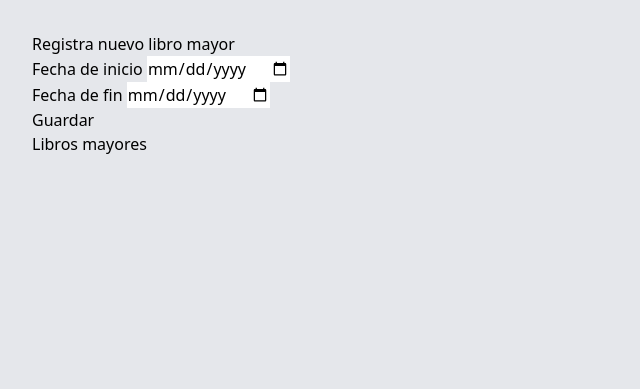
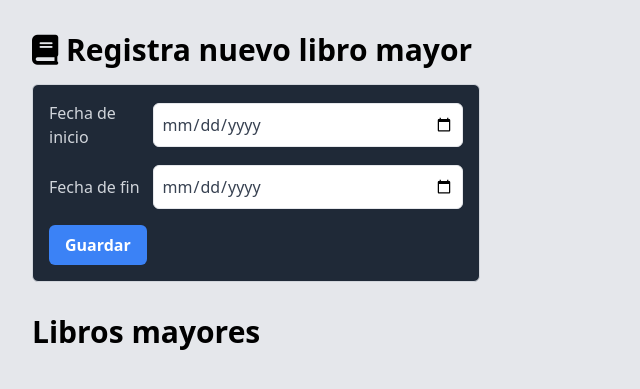
Before and after one commit to ado1203/ProyectoSIC-SistemaContableCodeCrafters, a Django app: page /ledgers/ in a window 1280 px wide. Shown: the part 64-453 px from the top of the page, without its empty margins (0-640 px from the left). Run offline with Django 4.2, Linux system fonts and the light colour scheme; data that the repository does not hold is empty; parts of the project's set-up code (start-up, migrations or seed data) failed here and were passed over; some libraries are stand-ins or nearby versions.

Commit message:
Adding styles and apply corrections

```diff
--- a/general_ledger/templates/ledgers.html
+++ b/general_ledger/templates/ledgers.html
@@ -1,29 +1,34 @@
 {% extends 'base.html' %}
 
 {% block content %}
-    <h1>Registra nuevo libro mayor</h1>
+<h1 class="text-3xl font-bold mb-4">
+    <i class="fas fa-book"></i> Registra nuevo libro mayor
+</h1>
 
-    <form action="/ledgers/" method="POST">
+
+    <!-- Formulario de Registro de Libro Mayor -->
+    <form action="/ledgers/" method="POST" class="max-w-md p-4 border border-gray-300 bg-gray-800 text-white rounded-md">
         {% csrf_token %}
-        <label for="start_date">Fecha de inicio</label>
-        <input type="date" name="start_date" id="start_date">
-        <br>
-        <label for="end_date">Fecha de fin</label>
-        <input type="date" name="end_date" id="end_date">
-        <br>
-        <button type="submit">Guardar</button>
+        <div class="mb-4 flex items-center">
+            <label for="start_date" class="w-1/4 text-left text-gray-300">Fecha de inicio</label>
+            <input type="date" name="start_date" id="start_date" class="w-3/4 p-2 border rounded-md text-gray-700">
+        </div>
+        <div class="mb-4 flex items-center">
+            <label for="end_date" class="w-1/4 text-left text-gray-300">Fecha de fin</label>
+            <input type="date" name "end_date" id="end_date" class="w-3/4 p-2 border rounded-md text-gray-700">
+        </div>
+        <button type="submit" class="bg-blue-500 hover:bg-blue-700 text-white font-bold py-2 px-4 rounded-md">Guardar</button>
     </form>
 
-    <h1>Libros mayores</h1>
+    <!-- Lista de Libros Mayores -->
+    <h1 class="text-3xl font-bold mt-8 mb-4">Libros mayores</h1>
 
-    <ul>
+    <ul class="list-disc pl-6">
         {% for ledger in ledgers %}
             <li>
-                <a href="{% url 'ledger' ledger.id %}">Fecha
-                    inicio: {{ ledger.start_date }} -
-                    Fecha
-                    final: {{ ledger.end_date }}</a>
+                <a href="{% url 'ledger' ledger.id %}" class="text-blue-500 hover:underline">Fecha inicio: {{ ledger.start_date }} - Fecha final: {{ ledger.end_date }}</a>
             </li>
         {% endfor %}
     </ul>
+</div>
 {% endblock %}
--- a/general_ledger/templates/transaction.html
+++ b/general_ledger/templates/transaction.html
@@ -37,6 +37,10 @@
         </div>
         <button class="bg-blue-500 hover:bg-blue-700 text-white font-bold py-2 px-4 rounded-md">Agregar</button>
     </form>
+    {% comment %} Mensaje de Error {% endcomment %}
+    {% if error_message %}
+        <p class="error-message text-red-500">{{ error_message }}</p>
+    {% endif %}
 
     <!-- Tabla de Transacciones -->
     <table class="w-full mt-8 bg-white border border-gray-300">
--- a/templates/base.html
+++ b/templates/base.html
@@ -68,7 +68,7 @@
             <li><a href="{%url 'create_account' %}">Agregar cuenta</a></li>
             <li><a href="{%url 'account' %}">Cátlogo de cuentas</a></li>
             <li><a href="{%url 'transaction'%}">Registro de transacciones</a></li>
-            <li><a href="#">Libro Mayor</a></li>
+            <li><a href="{%url 'ledgers'%}">Libro Mayor</a></li>
             <li><a href="#">Hoja de trabajo</a></li>
             <li><a href="#">Inventario</a></li>
             <!-- Agrega más opciones según sea necesario -->
```
